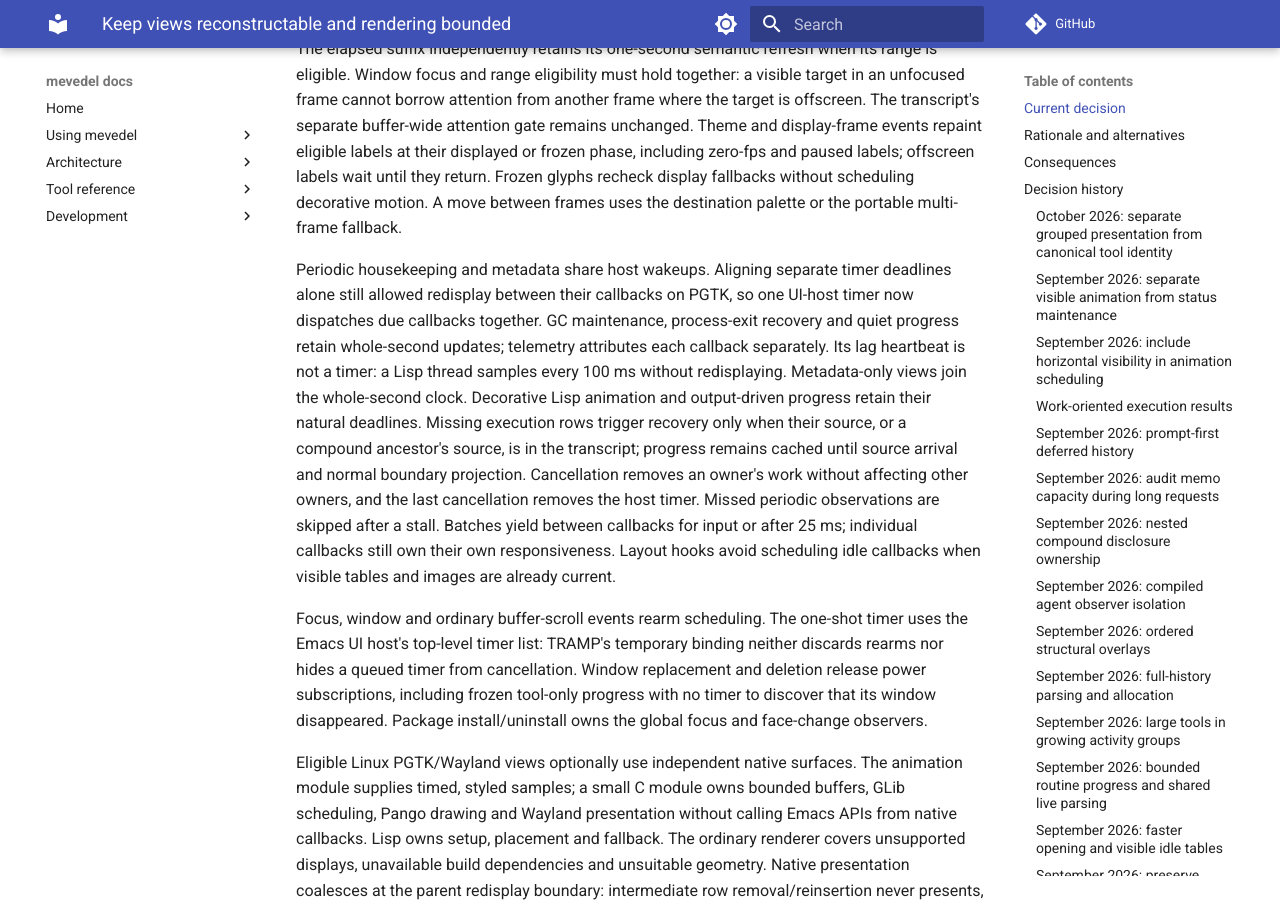
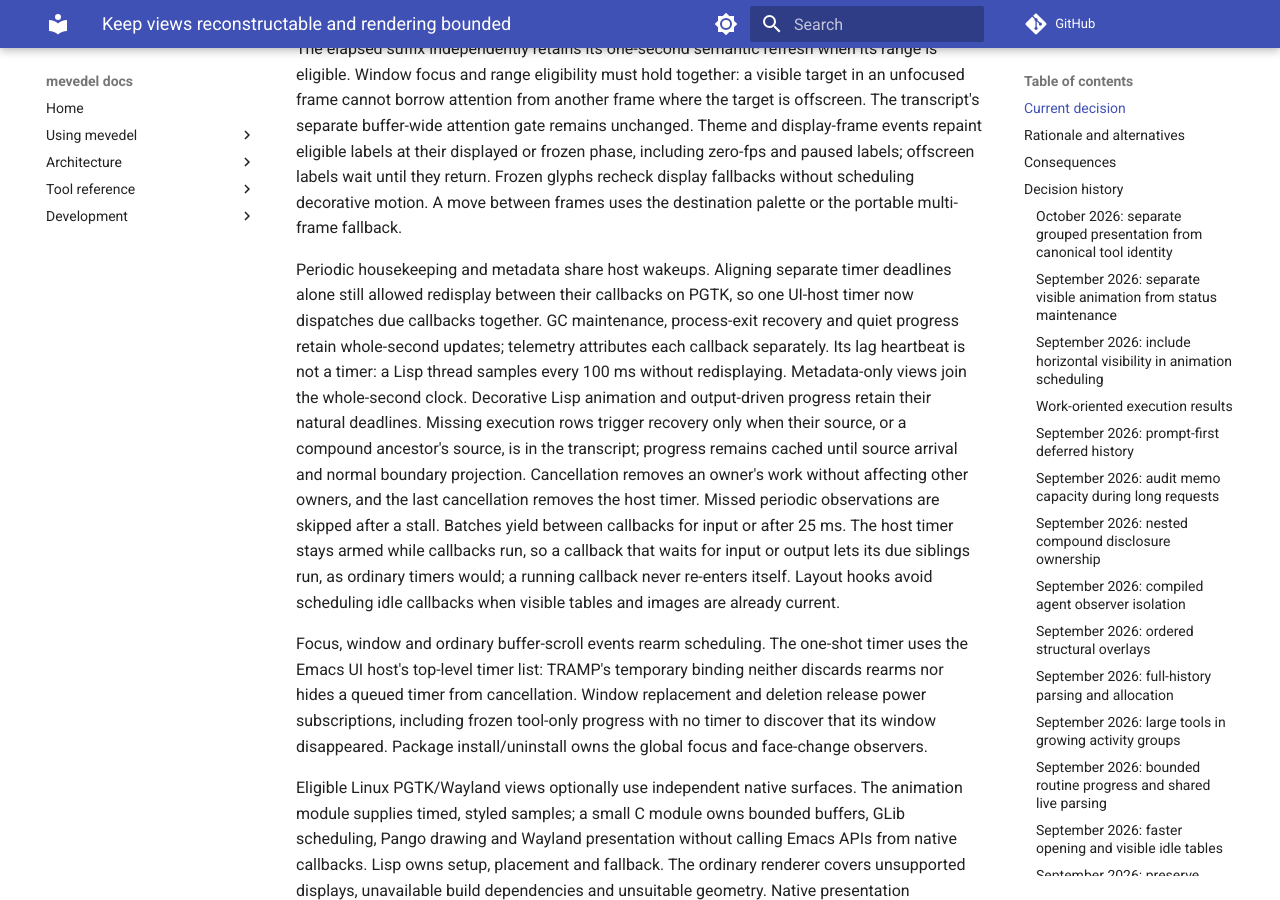
Before and after one commit to FrauH0lle/mevedel, an MkDocs documentation site: the page built from docs/adr/0119-keep-views-reconstructable-and-rendering-bounded.md, in a window 1280 px wide and 900 px high, scrolled down 3053 px. Built offline with MkDocs 1.6.1 and Material for MkDocs 9.7.7, drawn with Linux system fonts in a browser that asks for light colours; comment, search, counter and statistics services are not loaded; some of the changed text lies outside the part shown.

Commit message:
fix(timers): Deliver coalesced siblings while one callback waits
Coalesced dispatch refused to arm the host timer while any callback ran,
so a callback that waited for input or output held every due sibling,
the telemetry heartbeat included, until it returned.  Ordinary Emacs
timers run during such a wait.

Dispatch now tracks the running callbacks instead of a global flag.  A
tick arms the host timer before delivering, so a wait inside a callback
runs a nested tick that delivers due siblings and skips every running
callback; arming targets the earliest non-running member.  Self
cancellation, the 25 ms and input yields, error isolation and the
TRAMP top-level timer handling are unchanged.

The host timer object is now reused instead of created per batch.  A
compiled benchmark of ticks without waits: one member 3.5 us, no timer
creation and two activations per tick, against 2.9 us, one creation and
one activation before; five members 7.9 us against 8.0 us.

* mevedel-utilities.el (mevedel--coalesced-timers-running): New variable,
replacing mevedel--coalesced-timer-dispatching.
(mevedel--coalesced-timer-arm): Accept an explicit due time, skip running
callbacks and reuse the host timer while callbacks remain.
(mevedel--coalesced-timer-call): Record TIMER as running.
(mevedel--coalesced-timer-tick): Arm the host before delivering and run
reentrantly, skipping running callbacks.

* test/test-mevedel-utilities.el (mevedel--coalesced-timer-tick): Wait
for process output in one callback while a sibling falls due.

* docs/adr/0119-keep-views-reconstructable-and-rendering-bounded.md:
Record the reentrant dispatch and its measurement.

```diff
--- a/docs/adr/0119-keep-views-reconstructable-and-rendering-bounded.md
+++ b/docs/adr/0119-keep-views-reconstructable-and-rendering-bounded.md
@@ -159,8 +159,9 @@
 progress remains cached until source arrival and normal boundary projection.
 Cancellation removes an owner's work without affecting other owners, and the last cancellation removes the host timer.
 Missed periodic observations are skipped after a stall. Batches yield between
-callbacks for input or after 25 ms; individual callbacks still own their own
-responsiveness. Layout hooks avoid scheduling idle callbacks when visible tables
+callbacks for input or after 25 ms. The host timer stays armed while callbacks
+run, so a callback that waits for input or output lets its due siblings run, as
+ordinary timers would; a running callback never re-enters itself. Layout hooks avoid scheduling idle callbacks when visible tables
 and images are already current.
 
 Focus, window and ordinary buffer-scroll events rearm scheduling. The one-shot
@@ -1356,8 +1357,8 @@
 instead of breaking the queue, the heartbeat reads its next due time from its
 timer, uninstalling cancels the queue, and a progress interval above one second
 keeps at least that spacing while staying on whole-second ticks. A coalesced
-callback that waits still delays its siblings (unlike ordinary timers); none
-does today.
+callback that waited still delayed its siblings, unlike ordinary timers, until
+the entry below.
 
 ### October 2026: pace Claude Code streams
 
@@ -1493,3 +1494,15 @@
 start of the cycle (breathe) and repaints spans already drawn mid-motion.
 Glyph styles and bounce keep their phase, which shows a glyph or a band by
 design. Resuming continues from the clock, as before.
+
+### October 2026: deliver siblings while a coalesced callback waits
+
+Dispatch suppressed arming the host timer while any callback ran, so a callback
+that waited for input or output held every sibling until it returned; ordinary timers run during such a wait. Dispatch
+now tracks the running callbacks instead: the host stays armed while they run,
+a tick inside a wait delivers due siblings and skips running callbacks, and the
+next arm targets the earliest non-running member. A regression test waits for
+process output in one callback while a sibling falls due. The host timer object
+is reused rather than recreated, so a tick without a wait creates no timer:
+1 member, 3.5 µs and two activations per tick against 2.9 µs, one creation and
+one activation before; 5 members, 7.9 µs against 8.0 µs.
```
Also changed, not shown: 2 other files.
